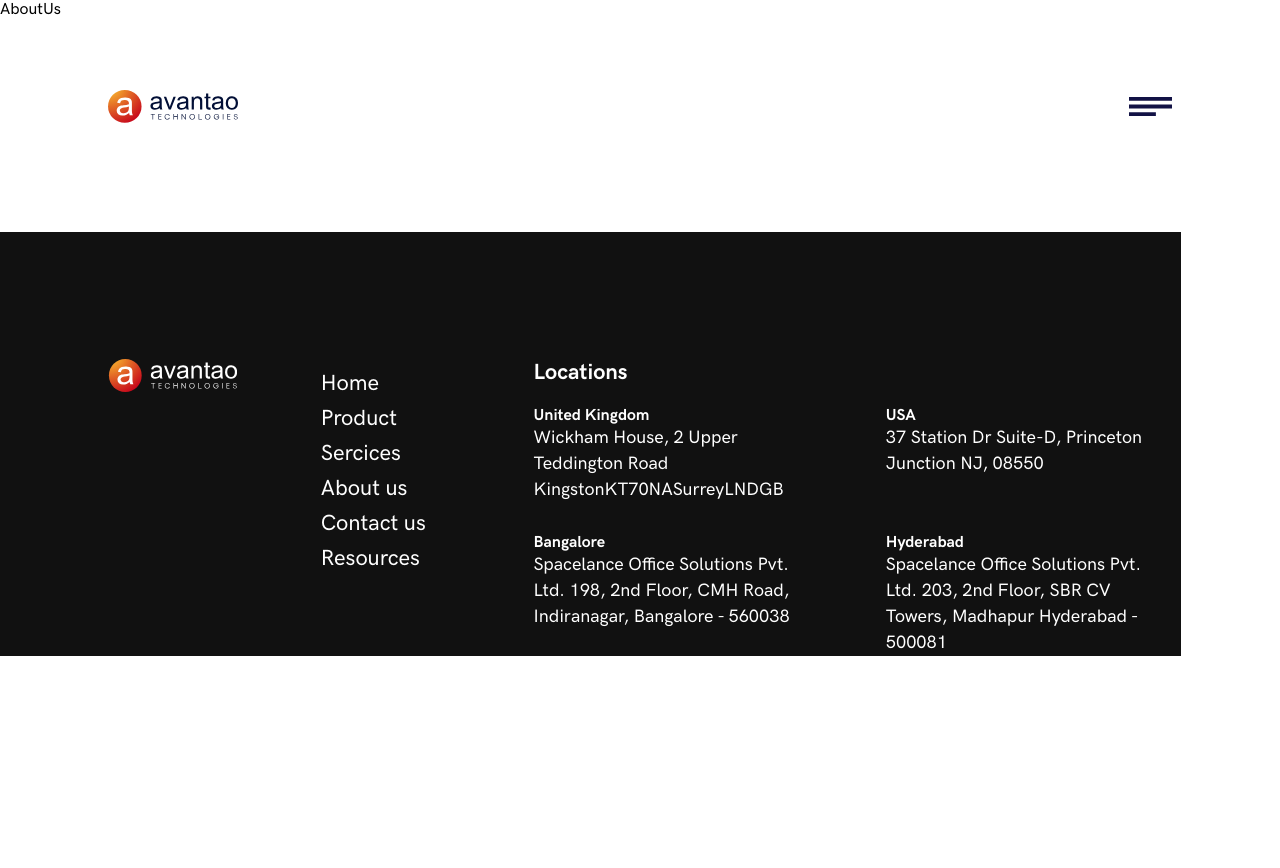
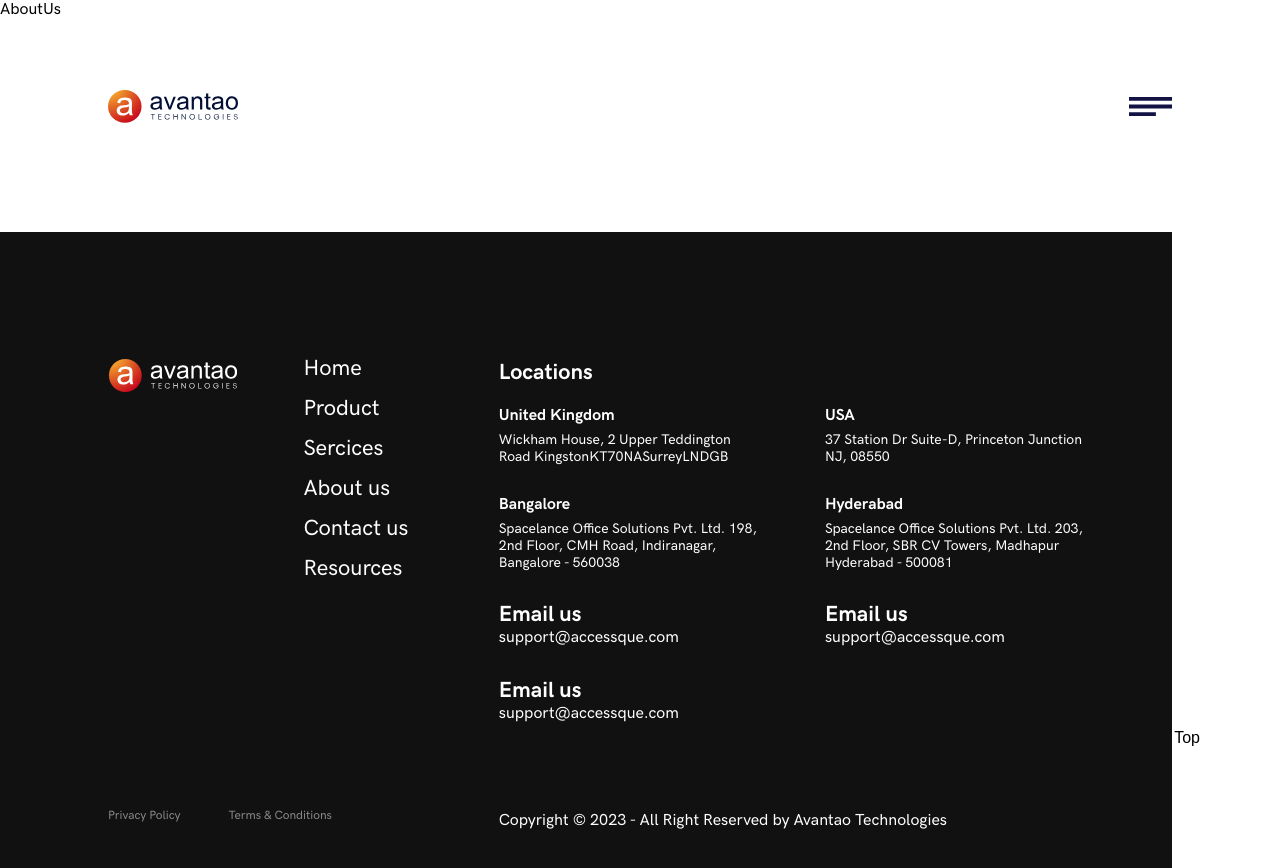
Before and after one commit to ashok0425/avantaodemo, a React (Vite) app: page /about in a window 1280 px wide. Before the commit the page ends 800 px from the top, so only its background shows below. Built offline with nearby package versions, Linux system fonts and the light colour scheme.

Commit message:
all markup done

```diff
--- a/src/components/card/card.module.scss
+++ b/src/components/card/card.module.scss
@@ -18,8 +18,6 @@
   .product_thumb {
     height: 100%;
     min-height: 700px;
-    // margin-right: 197px;
-    // grid-area: span 1 / span 1 / span 1 / span1;
 
     .product_assets {
       height: 100%;
@@ -39,7 +37,7 @@
         // width: 100%;
         height: 100%;
         max-height: 720px;
-        // width: 535px;
+        max-width: 535px;
         overflow: hidden;
         right: 0;
         border: 1px solid red;
--- a/src/components/client/Clients.jsx
+++ b/src/components/client/Clients.jsx
@@ -51,6 +51,7 @@ const Clients = () => {
                 </div>
               </React.Fragment>
             ))}
+            <div className={styles.client_logo}></div>
           </div>
         </div>
       </section>
--- a/src/components/client/clients.module.scss
+++ b/src/components/client/clients.module.scss
@@ -4,7 +4,7 @@
   .logo_wrapper {
     padding-top: 36px;
     display: grid;
-    grid-template-columns: repeat(4, minmax(185px, 1fr));
+    grid-template-columns: repeat(auto-fit, minmax(185px, 1fr));
     column-gap: 98px;
     row-gap: 50px;
 
--- a/src/components/footer/Footer.jsx
+++ b/src/components/footer/Footer.jsx
@@ -1,4 +1,5 @@
 import React from 'react'
+import { Link } from 'react-router-dom'
 
 import styles from './footer.module.scss'
 
@@ -41,7 +42,10 @@ const Footer = () => {
   return (
     <>
       <footer className={styles.footer_wrapper}>
-        <div className='container'>
+        <div className={styles.top}>
+          <button>Top</button>
+        </div>
+        <div className={styles.footer_container}>
           <div className={styles.footer_grid}>
             <div className={styles.logo}>
               <img src='/logo-white.svg' alt='logo' />
@@ -55,6 +59,8 @@ const Footer = () => {
                 ))}
               </ul>
             </div>
+
+            <div className={styles.company_detail}>
               <div className={styles.locations}>
                 <h4>Locations</h4>
                 <div className={styles.location_grid}>
@@ -68,6 +74,40 @@ const Footer = () => {
                   ))}
                 </div>
               </div>
+
+              <div className={styles.contact}>
+                <div className={styles.email}>
+                  <h4>Email us</h4>
+                  <a href='mailto:support@accessque.com'>
+                    support@accessque.com
+                  </a>
+                </div>
+                <div className={styles.call}>
+                  <h4>Email us</h4>
+                  <a href='mailto:support@accessque.com'>
+                    support@accessque.com
+                  </a>
+                </div>
+                <div className={styles.social_media}>
+                  <h4>Email us</h4>
+                  <a href='mailto:support@accessque.com'>
+                    support@accessque.com
+                  </a>
+                </div>
+              </div>
+            </div>
+          </div>
+
+          <div className={styles.lower_footer}>
+            <div className={styles.extra_links}>
+              <Link to='/'>Privacy Policy</Link>
+              <Link to='/'>Terms & Conditions</Link>
+            </div>
+            <div className={styles.copyright}>
+              <p>
+                Copyright © 2023 - All Right Reserved by Avantao Technologies
+              </p>
+            </div>
           </div>
         </div>
       </footer>
--- a/src/components/footer/footer.module.scss
+++ b/src/components/footer/footer.module.scss
@@ -5,15 +5,44 @@
     content: '';
     background-color: $off-black;
     position: absolute;
-    width: 100%;
+    width: 50%;
     height: 100%;
     left: -99px;
+    z-index: -1;
+  }
+
+  .top {
+    position: absolute;
+    right: 80px;
+    bottom: 120px;
+
+    & button {
+      font-size: 16px;
+      background: transparent;
+      border: none;
+    }
+  }
+
+  .footer_container {
+    background-color: $off-black;
+    padding-right: 87px;
+    max-width: 1064px;
+    width: 100%;
+    margin: 0 auto;
+    position: relative;
+
+    @media (max-width: 640px) {
+      padding: 0 20px;
+    }
+
+    @media (max-width: 1024px) {
+      padding: 0 40px;
     }
 
     .footer_grid {
-    background-color: $off-black;
       margin-top: 213px;
       padding-top: 127px;
+      padding-bottom: 85px;
       display: grid;
       grid-template-columns: 1fr 1fr 3fr;
 
@@ -31,16 +60,18 @@
             font-size: 22px;
             line-height: 20px;
             font-weight: 400;
-          margin-top: 15px;
+            margin-bottom: 20px;
           }
         }
       }
 
+      .company_detail {
         .locations {
           & h4 {
             color: $white;
             font-size: 22px;
             line-height: 27px;
+            font-weight: medium;
           }
           .location_grid {
             margin-top: 20px;
@@ -55,13 +86,74 @@
               & h5 {
                 font-size: 16px;
                 line-height: 19px;
+                margin-bottom: 6px;
               }
 
               & p {
                 color: $white;
+                font-size: 14px;
+                line-height: 17px;
+              }
+            }
+          }
+        }
+
+        .contact {
+          color: $white;
+          display: grid;
+          grid-template-columns: repeat(2, 1fr);
+          margin-top: 30px;
+          column-gap: 66px;
+          row-gap: 30px;
+
+          .email,
+          .call,
+          .social_media {
+            & h4 {
+              font-size: 22px;
+              line-height: 27px;
+            }
+
+            & a {
+              color: $white;
+              margin-top: 6px;
             }
           }
         }
       }
     }
+
+    .lower_footer {
+      padding-bottom: 34px;
+      display: grid;
+      grid-template-columns: repeat(5, 1fr);
+
+      .extra_links {
+        grid-area: span 2 / span 2;
+        display: flex;
+        gap: 48px;
+
+        & a {
+          color: $white;
+          opacity: 50%;
+          font-size: 12px;
+          transition: 200ms ease;
+          will-change: opacity;
+
+          &:hover {
+            opacity: 100%;
           }
+        }
+      }
+
+      .copyright {
+        grid-area: span 3 / span 3;
+
+        & p {
+          color: $white;
+          font-size: 16px;
+        }
+      }
+    }
+  }
+}
--- a/src/styles/fonts.scss
+++ b/src/styles/fonts.scss
@@ -37,6 +37,7 @@ p {
   font-size: $base;
   color: $off-black;
   line-height: 26px;
+  font-weight: normal;
 }
 
 .section-headline {
```
Lines whose indentation alone changed are shown as unchanged.
